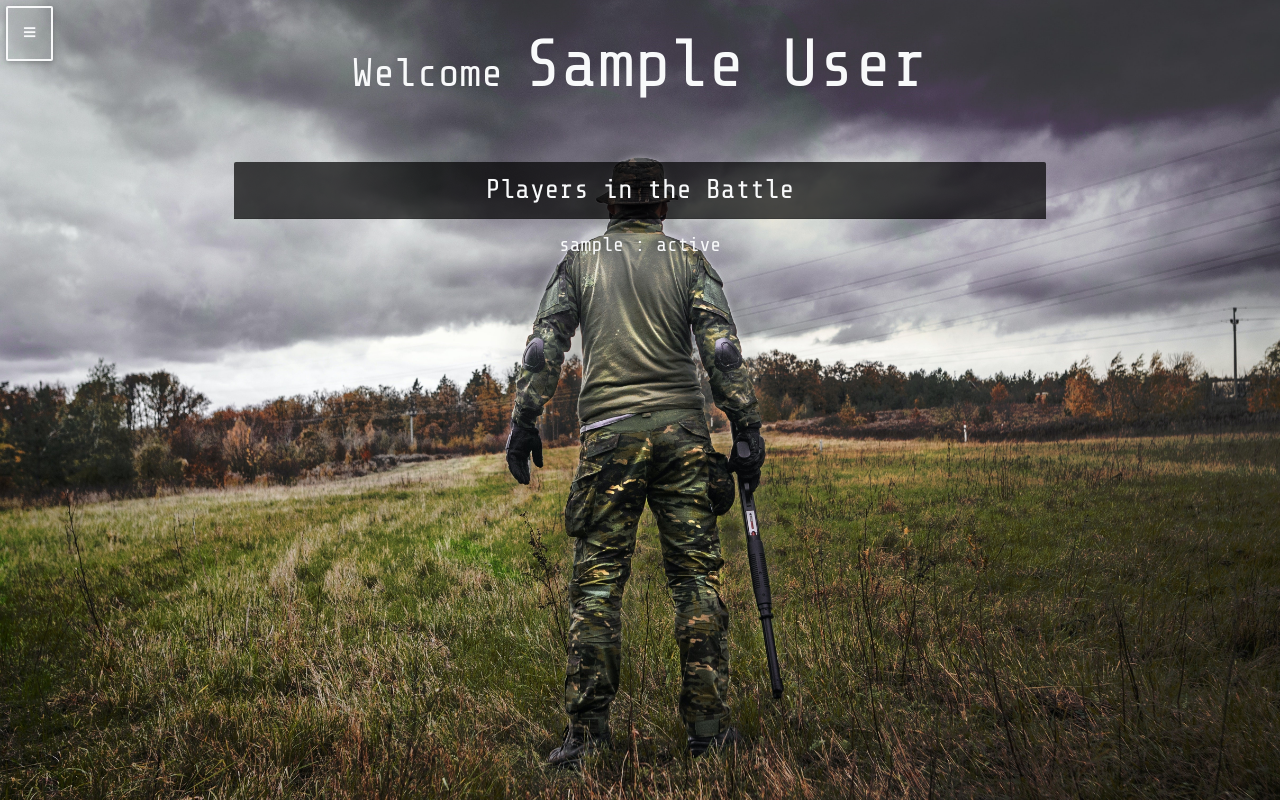
After one commit to vinson14/spsapp, a Flask app: page /matchup in a window 1280 px wide. The commit adds this page. Run offline with Flask 2, Linux system fonts and the light colour scheme; a user stored in the database is signed in; tables that the repository leaves empty hold one stand-in row (values such as "Sample post"); one stand-in notice (Sample message) is shown; some libraries are stand-ins or nearby versions.

Commit message:
Completely fixed Socketio, created randomized list for players

```diff
--- a/application/routes.py
+++ b/application/routes.py
@@ -1,3 +1,4 @@
+import random
 from datetime import datetime as dt
 from flask import Blueprint, redirect, render_template, flash, request, session
 from flask import url_for, make_response, jsonify
@@ -26,26 +27,42 @@ def create_battle():
     return redirect(url_for('main_bp.battle'))
 
 
-@main_bp.route('/battle', methods=['GET', 'POST'])
+@main_bp.route('/leavebattle', methods=['POST'])
+@login_required
+def leave_battle():
+    current_user.leave_battle()
+    return redirect(url_for('main_bp.dashboard'))
+
+
+@main_bp.route('/joinbattle', methods=['POST'])
+@login_required
+def join_battle():
+    current_user.join_battle(request.form.get('battle_id'))
+    room = current_user.battle_id()
+    username = current_user.username
+    socketio.emit('add player', username, room=room, broadcast=True)
+    return redirect(url_for('main_bp.battle'))
+
+
+@main_bp.route('/battle', methods=['GET'])
 @login_required
 def battle():
-    if request.method == 'POST':
-        if request.form.get('leaveBattle'):
-            socketio.emit('remove player', current_user.username,
-                            broadcast=True, room=current_user.battle_id())
-            socketio.emit('leave room')
-            current_user.leave_battle()
-            return redirect(url_for('main_bp.dashboard'))
-        current_user.join_battle(request.form.get('battle_id'))
-        socketio.emit('join room')
-        # Obtain current list of palyers in game
-        current_battle = current_user.games_joined[0]
-        current_players = Player.query.filter(Player.battle_id==current_battle.battle_id).all()
-        return render_template('battleground.html', current_battle=current_battle, current_players=current_players)
     current_battle = current_user.games_joined[0]
     current_players = Player.query.filter(Player.battle_id==current_battle.battle_id).all()
-    return render_template('battleground.html', current_battle=current_battle, current_players=current_players)
+    return render_template('battle.html', current_battle=current_battle, current_players=current_players)
 
+
+@main_bp.route('/matchup', methods=['GET'])
+@login_required
+def matchup():
+    current_battle = current_user.games_joined[0]
+    players = Player.query.filter(Player.battle_id==current_battle.battle_id).all()
+    randomized_players = [];
+    for i in range(len(players)):
+        random_player = random.choice(players)
+        players.remove(random_player)
+        randomized_players.append(random_player)
+    return render_template('matchup.html', players=randomized_players)
 
 
 @socketio.on('join room')
@@ -53,8 +70,6 @@ def on_join():
     room = current_user.battle_id()
     username = current_user.username
     join_room(room)
-    socketio.emit('add player', current_user.username,
-                    broadcast=True, room=room)
 
 
 @socketio.on('leave room')
@@ -62,4 +77,4 @@ def on_leave():
     room = current_user.battle_id()
     username = current_user.username
     leave_room(room)
-    send(username + ' has left the room number', room=room)
+    emit('remove player', username, room=room)
--- a/application/templates/battleground.html
+++ b/application/templates/battle.html
@@ -43,9 +43,9 @@ Battle
                 </h1>
             </div>
             <div class="col-12">
-                <form action="{{ url_for('main_bp.battle') }}" method="POST">
+                <form action="{{ url_for('main_bp.leave_battle') }}" method="POST">
                     <div class="row align-items-center">
-                        <button type="submit col-4" class="btn btn-outline-primary waves-effect" id="joinBattle" value="True" name="leaveBattle">Leave Battle
+                        <button type="submit col-4" class="btn btn-outline-primary waves-effect" id="leaveBattle" value="True" name="leaveBattle">Leave Battle
                         </button>
                     </div>
                 </form>
@@ -56,7 +56,7 @@ Battle
                 <ul class="list-group text-center list-group-flush font-sharetech" id="playerList">
                     <h3 class="h3-responsive list-group-item bg-pri min-w-min-cont">Players in the Battle</h3>
                     {% for player in current_players %}
-                    <a href="{{ url_for('main_bp.dashboard') }}" class="list-group-item list-group-item-action h5-responsive font-sharetech min-w-min-cont">
+                    <a href="{{ url_for('main_bp.dashboard') }}" id="{{ player.user.username }}" class="list-group-item list-group-item-action h5-responsive font-sharetech min-w-min-cont">
                         {{ player.user.username }} : {{ player.user_status }}
                     </a>
                     {% endfor %}
--- a/application/templates/dashboard.html
+++ b/application/templates/dashboard.html
@@ -45,7 +45,7 @@ Dashboard
                     <button type="button" class="btn btn-outline-primary waves-effect" id="createBattle">Create Battle
                     </button>
                 </a>
-                <form action="{{ url_for('main_bp.battle') }}" method="POST">
+                <form action="{{ url_for('main_bp.join_battle') }}" method="POST">
                     <div class="row align-items-center">
                         <input name="battle_id" class="form-control col-4 font-sharetech" type="text" placeholder="Input Battle ID" aria-label="Input Battle ID">
                         <button type="submit col-4" class="btn btn-outline-primary waves-effect" id="joinBattle">Join Battle
--- /dev/null
+++ b/application/templates/matchup.html
@@ -0,0 +1,56 @@
+{% extends "layout.html" %}
+
+{% block title %}
+Battle
+{% endblock %}
+
+{% block content %}
+{% for message in get_flashed_messages() %}
+{% endfor %}
+
+<head>
+    <!-- Sidebar navigation -->
+    <button class="btn p-3 button-collapse" id="sidenav-burger" type="button"><i class="fas fa-bars"></i></button>
+    <div id="sideNav" class="side-nav">
+        <ul class="list-group text-pri bg-transparent">
+            <a href="{{ url_for('main_bp.dashboard') }}" class="list-group-item list-group-item-action">Dashboard</a>
+            <a href="{{ url_for('auth_bp.logout') }}" class="list-group-item list-group-item-action">Logout</a>
+            <a href="#!" class="list-group-item list-group-item-action">Porta ac consectetur ac</a>
+            <a href="#!" class="list-group-item list-group-item-action">Vestibulum at eros</a>
+        </ul>
+        <div class="sidenav-bg mask-strong"></div>
+    </div>
+    <!--/. Sidebar navigation -->
+
+
+    <div class="container-fluid p-2 h-100" id="main-container">
+        <div class="row mt-3 mb-0 mx-0">
+            <div class="col-12 text-center">
+                <h1 class="h1-responsive font-sharetech">Welcome <span class="h3-responsive">{{ current_user.name }}</span></h1>
+            </div>
+        </div>
+
+        <div class="row mx-0 mt-5 justify-content-center">
+            <div class="col-8">
+                <ul class="list-group text-center list-group-flush font-sharetech" id="playerList">
+                    <h3 class="h3-responsive list-group-item bg-pri min-w-min-cont">Players in the Battle</h3>
+                    {% for player in players %}
+                    <a href="{{ url_for('main_bp.dashboard') }}" id="{{ player.user.username }}" class="list-group-item list-group-item-action h5-responsive font-sharetech min-w-min-cont">
+                        {{ player.user.username }} : {{ player.user_status }}
+                    </a>
+                    {% endfor %}
+
+
+                </ul>
+            </div>
+        </div>
+    </div>
+
+
+
+
+    {% endblock %}
+
+    {% block javascript %}
+    <script type="text/javascript" src="{{ url_for('static', filename='js/navbar.js') }}"></script>
+    {% endblock %}
```
Also changed, not shown: application/static/js/playerlist.js (+37 -4 lines).
